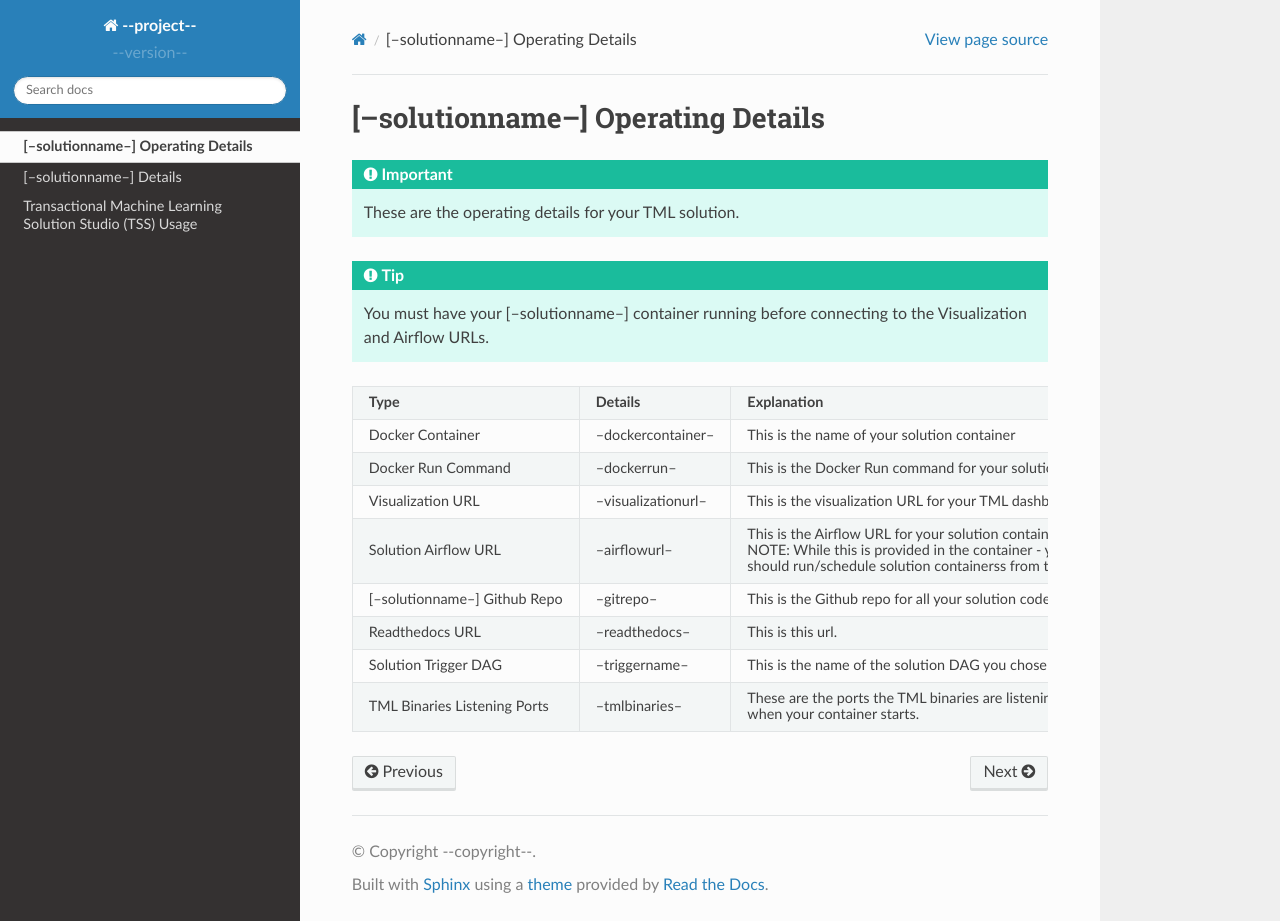
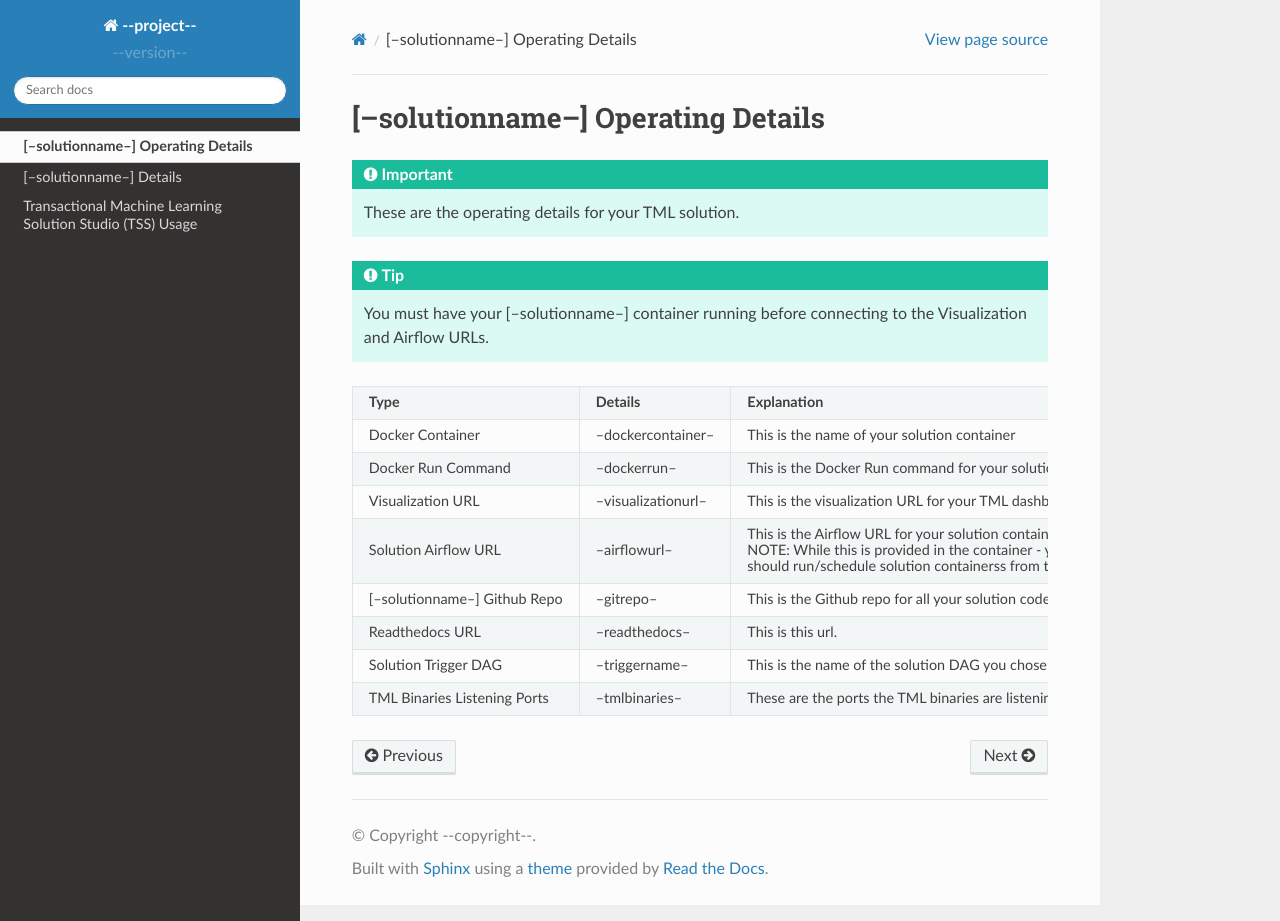
Before and after one commit to vanesalcb06/tssproject2-2b5c, a Sphinx documentation site: the page built from docs/source/operating.rst, in a window 1280 px wide and 921 px high. Built offline with Sphinx 7.4.7 and the Read the Docs theme 2.0.0, drawn with Linux system fonts in a browser that asks for light colours.

Commit message:
Update operating.rst

```diff
--- a/docs/source/operating.rst
+++ b/docs/source/operating.rst
@@ -40,5 +40,3 @@
    * - TML Binaries Listening Ports
      - --tmlbinaries--
      - These are the ports the TML binaries are listening on.
-
-       when your container starts.
```
